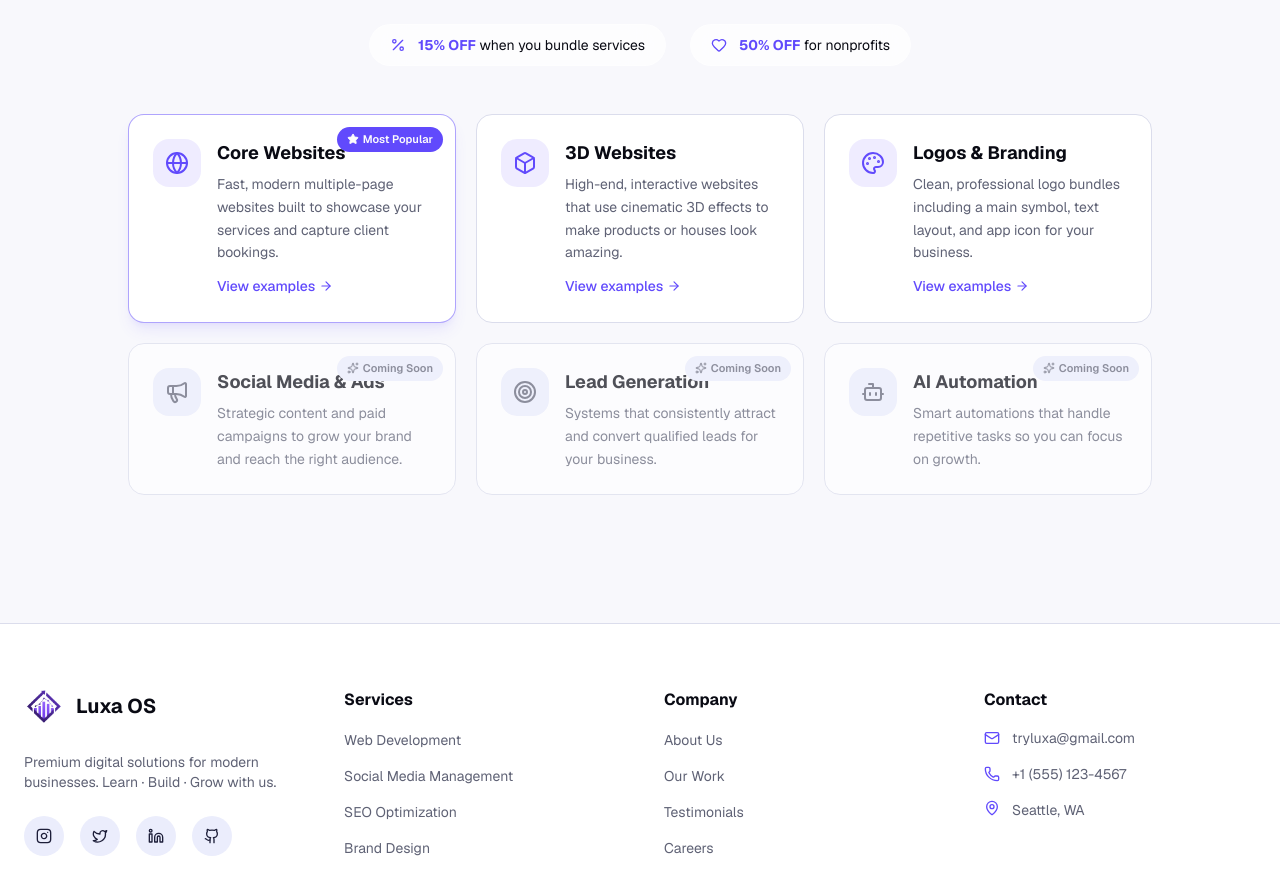
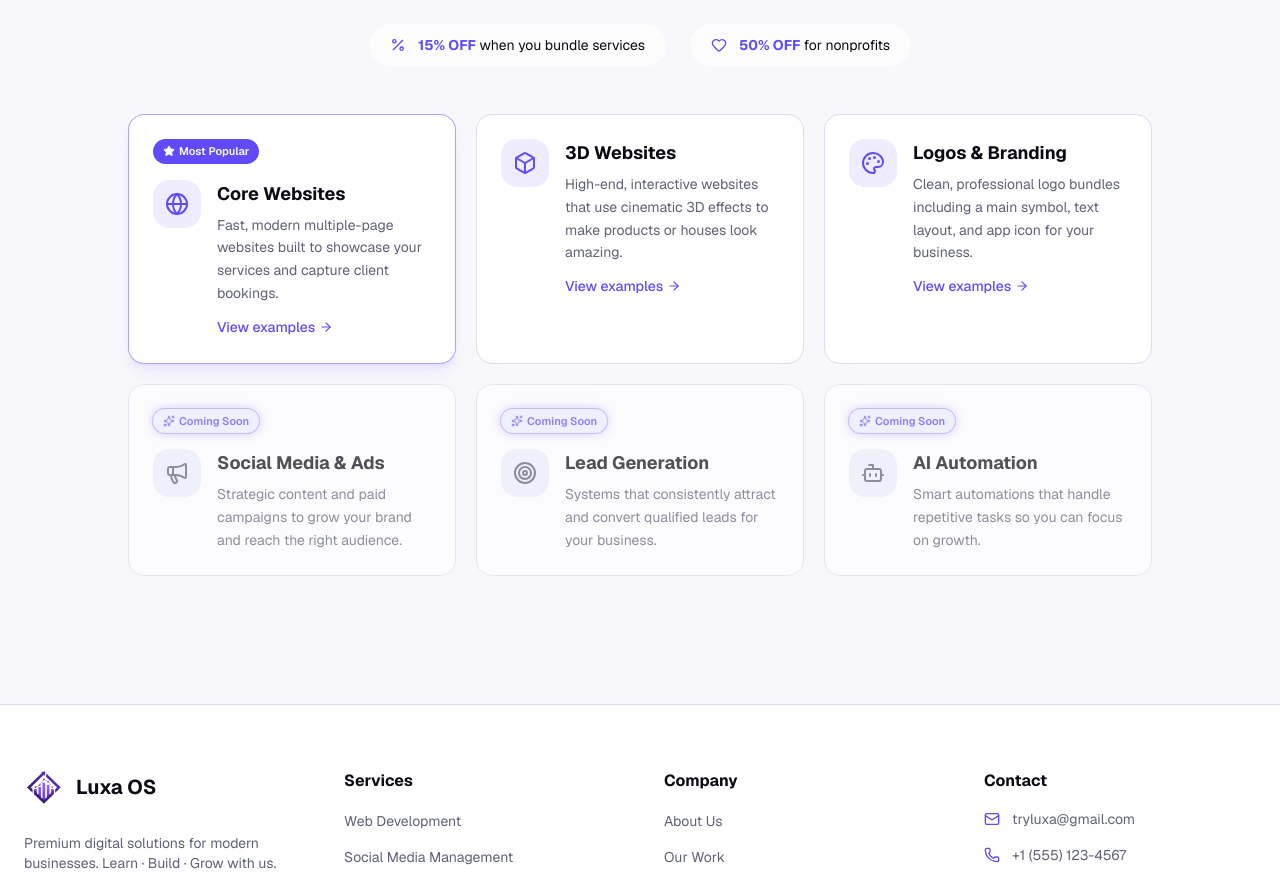
Before and after one commit to LUXA1233/Luxa, a Next.js app: page / in a window 1280 px wide. Shown: the part 1080-1956 px from the top of the page. Built offline with nearby package versions, Linux system fonts and the light colour scheme.

Commit message:
feat: consolidate badges into single conditional rendering
Co-authored-by: LUXA1233 <275164751+LUXA1233@users.noreply.github.com>

```diff
--- a/components/services-section.tsx
+++ b/components/services-section.tsx
@@ -162,23 +162,21 @@ export function ServicesSection() {
             const Icon = service.icon
             const cardInner = (
               <>
-                {/* Popular Badge */}
+                {/* Badge Row */}
+                {(service.popular || !service.available) && (
+                  <div className="mb-4 flex">
                     {service.popular && (
-                  <div className="absolute right-3 top-3">
                       <span className="inline-flex items-center gap-1 rounded-full bg-primary px-2.5 py-1 text-[11px] font-semibold text-primary-foreground">
                         <Star className="h-3 w-3 fill-current" />
                         Most Popular
                       </span>
-                  </div>
                     )}
-
-                {/* Coming Soon Badge */}
                     {!service.available && (
-                  <div className="absolute right-3 top-3">
-                    <span className="inline-flex items-center gap-1 rounded-full bg-secondary px-2.5 py-1 text-[11px] font-semibold text-muted-foreground">
+                      <span className="inline-flex items-center gap-1 rounded-full bg-secondary px-2.5 py-1 text-[11px] font-semibold text-primary shadow-[0_0_12px_rgba(139,92,246,0.5)] ring-1 ring-primary/40">
                         <Sparkles className="h-3 w-3" />
                         Coming Soon
                       </span>
+                    )}
                   </div>
                 )}
 
```
Lines whose indentation alone changed are shown as unchanged.
